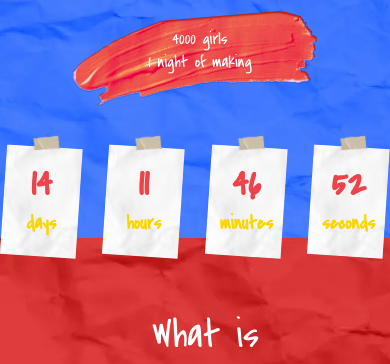
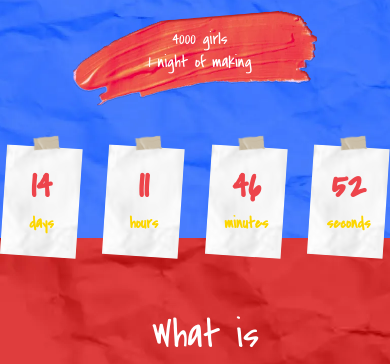
Before and after one commit to tinkerhub/tink-her-hack, a React (Create React App) app: page / in a window 390 px wide. Shown: the part 272-636 px from the top of the page. Built offline with nearby package versions, Linux system fonts and the light colour scheme.

Commit message:
fix:last

```diff
--- a/src/styles/Hero.css
+++ b/src/styles/Hero.css
@@ -179,7 +179,7 @@ Link{
 .hero-images {
   display: flex;
   gap: 5vw;
-  font-family: ;
+
   font-family: 'CoveredByYourGrace', cursive;
   font-size: 3vw;
 }
@@ -230,13 +230,7 @@ Link{
     margin-top: -5px;
 
   }
-  .nav-toggle {
 
-
-  }
- .hero-nav{
-
- }
 
  .nav-links {
   display: flex;
@@ -314,7 +308,6 @@ Link{
      height: 20vh;
     display: flex;
     gap: 5vw;
-    font-family: ;
     font-family: 'CoveredByYourGrace', cursive;
     font-size: 3vw;
      text-align: center;
@@ -325,8 +318,8 @@ Link{
 
 
   .countdown{
-     width: 25vw;
-     height: 20vh;
+     width: clamp(100px,25vw,200px);
+     min-height: 30vh;
      background-image:url('../assets/Group\ 64.svg');
      background-size: contain; /* Scales the image to fit the container while maintaining its aspect ratio */
      background-position: center; /* Centers the background image */
@@ -338,7 +331,7 @@ Link{
      flex-direction: column;
      align-items: center;
      justify-content: center;
-     font-size: 5vw;
+     font-size: 1rem;
 
   }
 
--- a/src/styles/Joinmove.css
+++ b/src/styles/Joinmove.css
@@ -844,9 +844,7 @@ flex-direction: column;
     padding-left: 3vw;
     padding-right: 3vw;
   }
-  .count{
 
-  }
 
   .count-1, .count-2, .count-3 {
     width: 100%;
```
